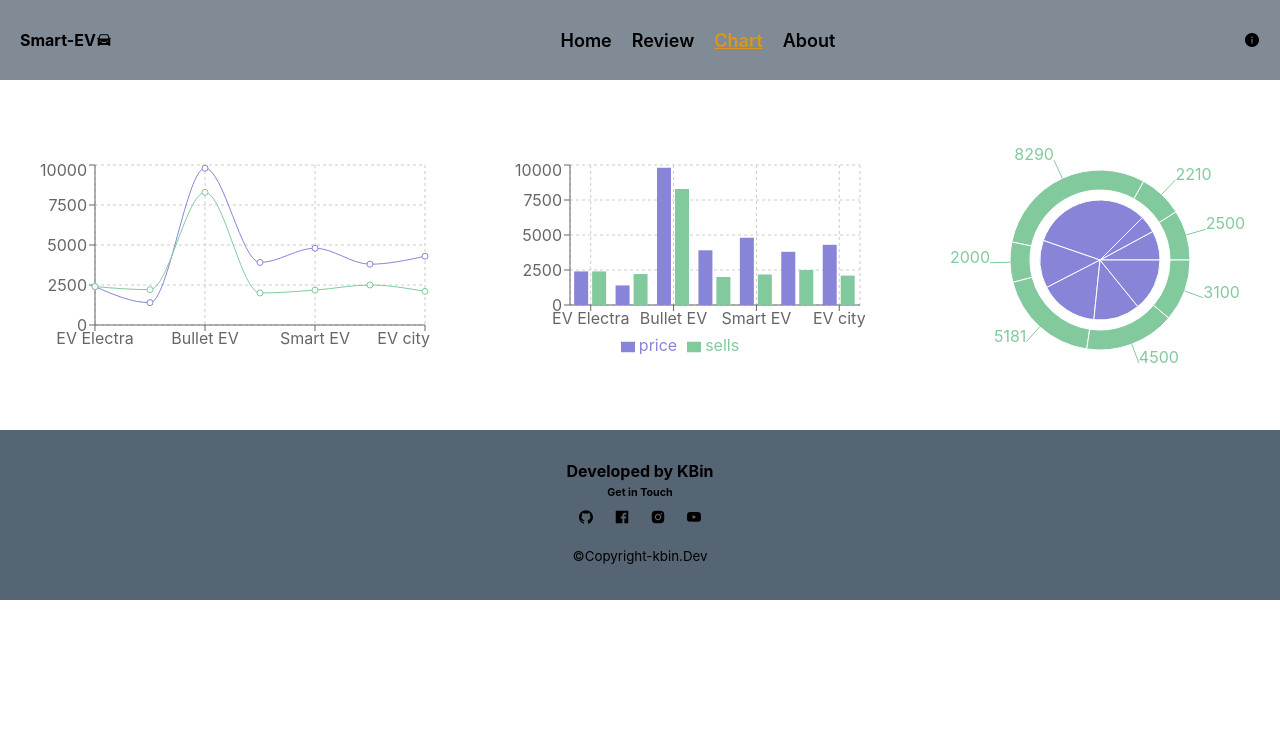
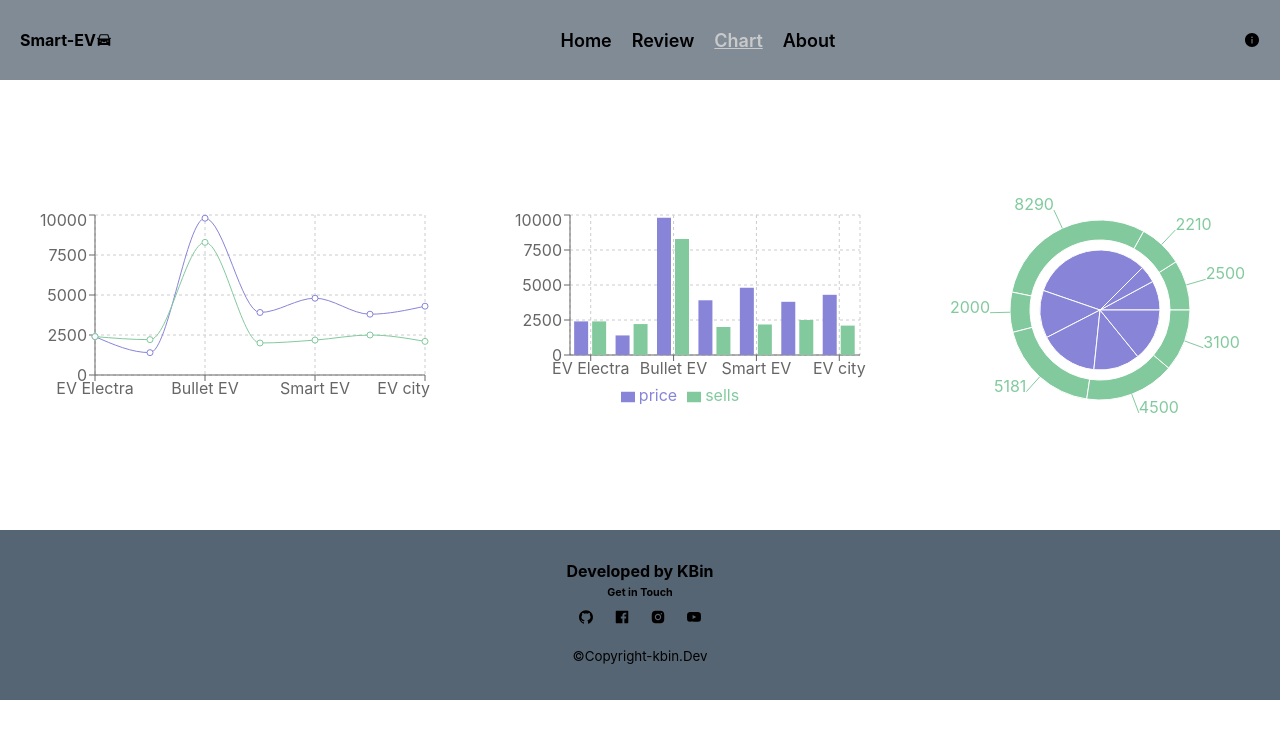
Before and after one commit to Khalidprithy/Smart-EV-React, a React (Create React App) app: page /chart in a window 1280 px wide. Shown: the top 738 px of the page. Built offline with nearby package versions, Linux system fonts and the light colour scheme.

Commit message:
Readme file added

```diff
--- a/src/components/Chart/Chart.css
+++ b/src/components/Chart/Chart.css
@@ -1,4 +1,5 @@
 .charts{
+    min-height: 400px;
     margin-top: 30px;
     display: flex;
     flex-direction: row;
--- a/src/components/Header/Header.css
+++ b/src/components/Header/Header.css
@@ -24,6 +24,6 @@
 .active-link{
     padding: 0 10px;
     font-size: 18px;
-    color:rgba(236, 154, 2, 0.849);
+    color:#cacaca;
     font-weight: 600;
 }
--- a/src/components/Home/Home.css
+++ b/src/components/Home/Home.css
@@ -27,7 +27,7 @@
 
 .book-btn:hover{
     border-radius: 20px;
-    background-color:#273746;
+    background-color:#00b48a;
     color: whitesmoke;
 }
 
@@ -59,7 +59,7 @@
 
 .show-all-btn:hover{
     border-radius: 20px;
-    background-color:#273746;
+    background-color:#00b48a;
     color: whitesmoke;
 }
 
```
Also changed, not shown: 1 other file (tests, documents, lock files or other folders).
